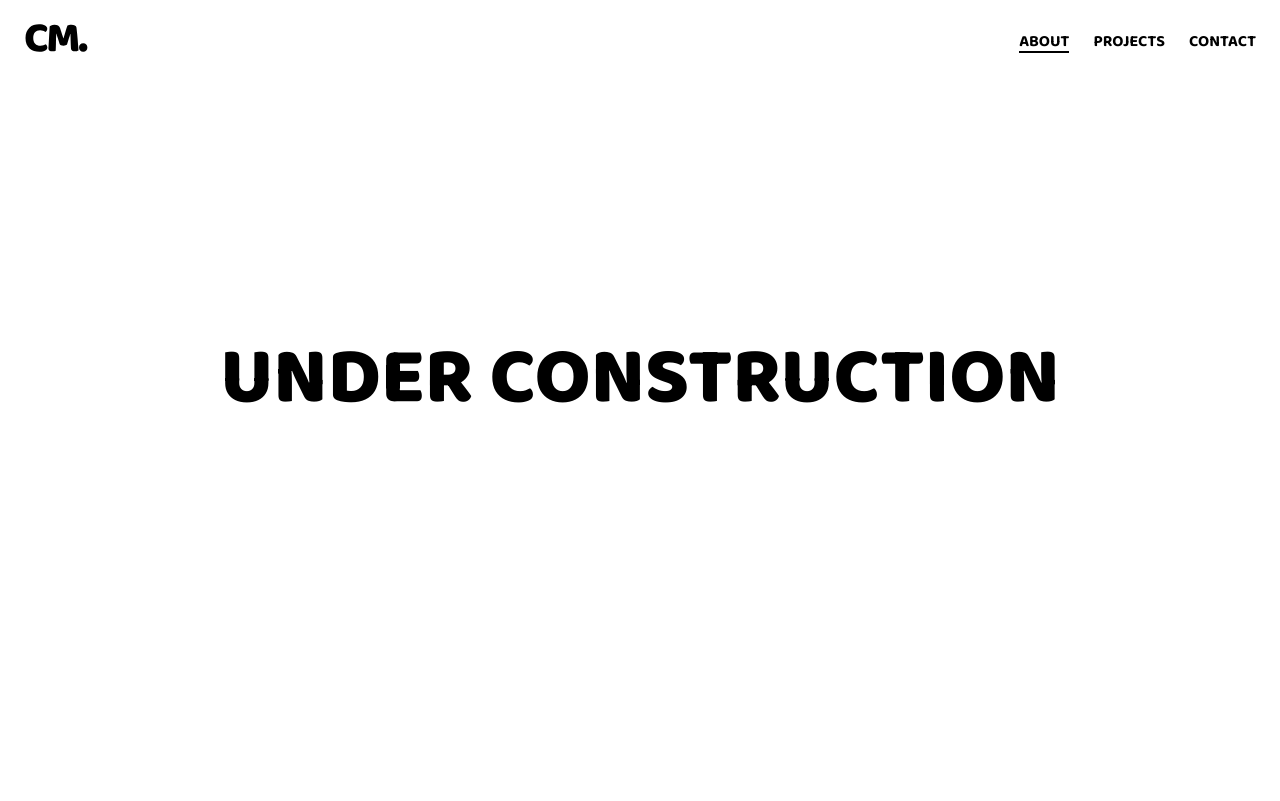
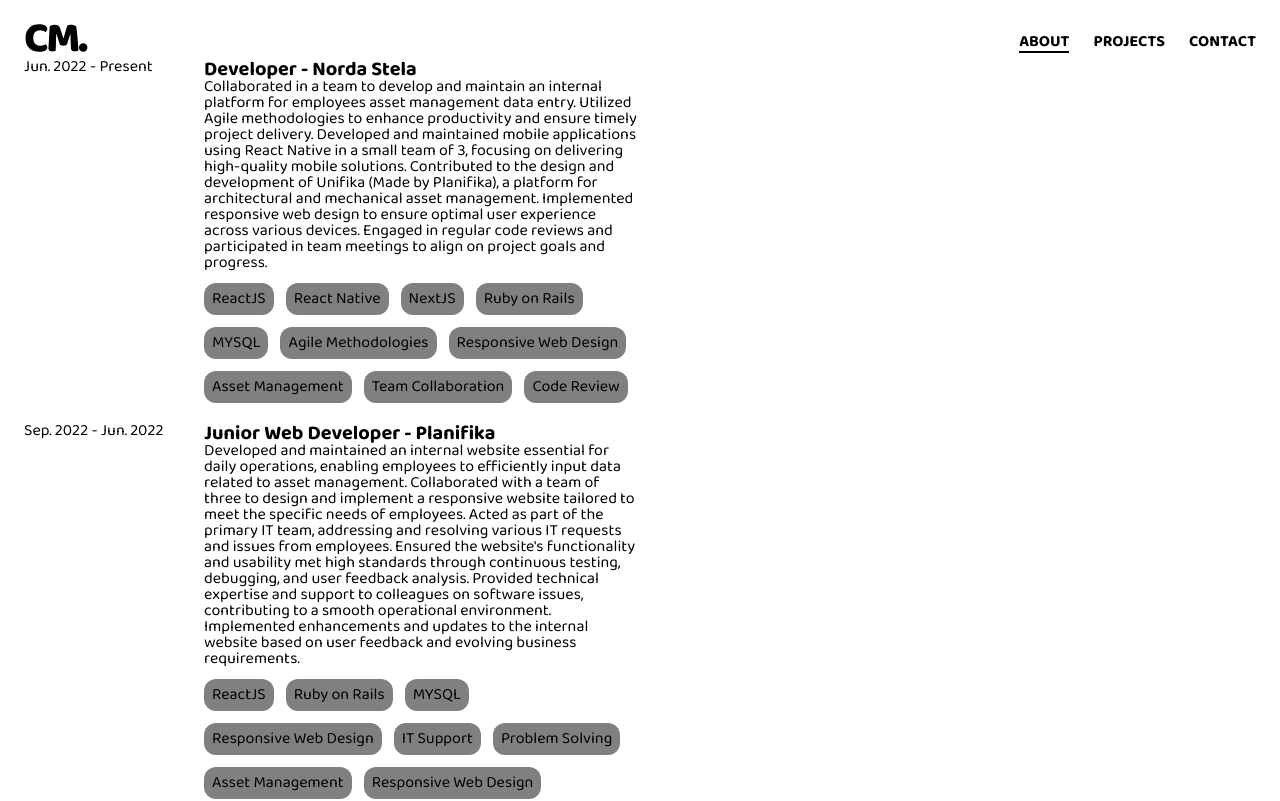
Before and after one commit to code-matter/code-matter-portfolio, a Next.js app: page /about in a window 1280 px wide. Shown: the top 801 px of the page. Built offline with nearby package versions, Linux system fonts and the light colour scheme.

Commit message:
feat: started about page

```diff
--- a/src/app/about/page.tsx
+++ b/src/app/about/page.tsx
@@ -1,3 +1,4 @@
+import Experiences from "../components/About/Experiences";
 import Construction from "../components/Construction/Construction";
 import { PageParams } from "../constants/types";
 import { NextPage } from "next";
@@ -5,7 +6,7 @@ import { NextPage } from "next";
 const AboutPage: NextPage<PageParams> = ({ params }) => {
   return (
     <div>
-      <Construction />
+      <Experiences />
     </div>
   );
 };
--- /dev/null
+++ b/src/app/assets/styles/components/experiences.scss
@@ -0,0 +1,31 @@
+.experiences-list {
+  width: 50%;
+  display: flex;
+  flex-direction: column;
+  gap: 20px;
+  .experience {
+    display: flex;
+    align-items: center;
+    &-dates {
+      min-width: 180px;
+      align-self: flex-start;
+    }
+    &-info {
+      display: flex;
+      flex-direction: column;
+      flex-grow: 1;
+      &_skills {
+        display: flex;
+        align-items: center;
+        flex-wrap: wrap;
+        gap: $big-gap;
+        margin-top: $big-gap;
+        &-items {
+          background-color: gray;
+          border-radius: 12px;
+          padding: 8px;
+        }
+      }
+    }
+  }
+}
--- a/src/app/assets/styles/globals.scss
+++ b/src/app/assets/styles/globals.scss
@@ -9,3 +9,4 @@
 // Components
 @import "./components/navbar.scss";
 @import "./components/construction.scss";
+@import "./components/experiences.scss";
--- a/src/app/assets/styles/imports/resets.scss
+++ b/src/app/assets/styles/imports/resets.scss
@@ -135,3 +135,16 @@ a {
   color: inherit;
   text-decoration: none;
 }
+
+h1 {
+  font-weight: 700;
+  font-size: 20px;
+}
+h2 {
+  font-weight: 700;
+  font-size: 16px;
+}
+h3 {
+  font-weight: 500;
+  font-size: 16px;
+}
--- /dev/null
+++ b/src/app/components/About/ExperienceItem.tsx
@@ -0,0 +1,34 @@
+import { Experience } from "@/app/constants/experiences";
+import React from "react";
+
+type ExperienceItemProps = {
+  experience: Experience;
+};
+
+const ExperienceItem = ({ experience }: ExperienceItemProps) => {
+  return (
+    <div className="experience">
+      <div className="experience-dates">
+        <p>{experience.dates.join(" - ")}</p>
+      </div>
+      <div className="experience-info">
+        <h1 className="experience-info_title">
+          {experience.jobTitle} - {experience.workplace}
+        </h1>
+        <p className="experience-info_description">{experience.description}</p>
+        <ul className="experience-info_skills">
+          {experience.skills.map((skill: string) => (
+            <li
+              className="experience-info_skills-items"
+              key={`${skill}-${experience.workplace}`}
+            >
+              {skill}
+            </li>
+          ))}
+        </ul>
+      </div>
+    </div>
+  );
+};
+
+export default ExperienceItem;
--- /dev/null
+++ b/src/app/components/About/Experiences.tsx
@@ -0,0 +1,17 @@
+import { Experience, EXPERIENCES } from "@/app/constants/experiences";
+import React from "react";
+import ExperienceItem from "./ExperienceItem";
+
+type ExperiencesProps = {};
+
+const Experiences = ({}: ExperiencesProps) => {
+  return (
+    <ul className="experiences-list">
+      {EXPERIENCES.map((experience: Experience) => (
+        <ExperienceItem experience={experience} key={experience.workplace} />
+      ))}
+    </ul>
+  );
+};
+
+export default Experiences;
--- a/src/app/components/Construction/Construction.tsx
+++ b/src/app/components/Construction/Construction.tsx
@@ -1,8 +1,8 @@
 import React from "react";
 
-type Props = {};
+type ConstructionProps = {};
 
-const Construction = (props: Props) => {
+const Construction = (props: ConstructionProps) => {
   return (
     <div className="under-construction">
       <h1>UNDER CONSTRUCTION</h1>
--- a/src/app/components/Navigation/Navigation.tsx
+++ b/src/app/components/Navigation/Navigation.tsx
@@ -3,9 +3,9 @@ import NavLink from "./NavLink";
 import Image from "next/image";
 import Logo from "@/app/assets/images/logo.svg";
 
-type Props = {};
+type NavigationProps = {};
 
-const Navigation = (props: Props) => {
+const Navigation = (props: NavigationProps) => {
   return (
     <div className="navbar">
       <NavLink href="/">
--- /dev/null
+++ b/src/app/constants/experiences.ts
@@ -0,0 +1,103 @@
+export type Experience = {
+  workplace: string;
+  jobTitle: string;
+  url?: string;
+  description: string;
+  dates: string[];
+  skills: string[];
+};
+
+export const EXPERIENCES: Experience[] = [
+  {
+    workplace: "Norda Stela",
+    jobTitle: "Developer",
+    url: "https://norda.com/en/",
+    description:
+      "Collaborated in a team to develop and maintain an internal platform for employees asset management data entry. Utilized Agile methodologies to enhance productivity and ensure timely project delivery. Developed and maintained mobile applications using React Native in a small team of 3, focusing on delivering high-quality mobile solutions. Contributed to the design and development of Unifika (Made by Planifika), a platform for architectural and mechanical asset management. Implemented responsive web design to ensure optimal user experience across various devices. Engaged in regular code reviews and participated in team meetings to align on project goals and progress.",
+    dates: ["Jun. 2022", "Present"],
+    skills: [
+      "ReactJS",
+      "React Native",
+      "NextJS",
+      "Ruby on Rails",
+      "MYSQL",
+      "Agile Methodologies",
+      "Responsive Web Design",
+      "Asset Management",
+      "Team Collaboration",
+      "Code Review",
+    ],
+  },
+  {
+    workplace: "Planifika",
+    jobTitle: "Junior Web Developer",
+    url: undefined,
+    description:
+      "Developed and maintained an internal website essential for daily operations, enabling employees to efficiently input data related to asset management. Collaborated with a team of three to design and implement a responsive website tailored to meet the specific needs of employees. Acted as part of the primary IT team, addressing and resolving various IT requests and issues from employees. Ensured the website's functionality and usability met high standards through continuous testing, debugging, and user feedback analysis. Provided technical expertise and support to colleagues on software issues, contributing to a smooth operational environment. Implemented enhancements and updates to the internal website based on user feedback and evolving business requirements.",
+    dates: ["Sep. 2022", "Jun. 2022"],
+    skills: [
+      "ReactJS",
+      "Ruby on Rails",
+      "MYSQL",
+      "Responsive Web Design",
+      "IT Support",
+      "Problem Solving",
+      "Asset Management",
+      "Responsive Web Design",
+      "Team Collaboration",
+      "Code Review",
+    ],
+  },
+  {
+    workplace: "04h11",
+    jobTitle: "Junior Web Developer",
+    url: undefined,
+    description:
+      "Developed responsive and interactive front-end features using ReactJS for client websites, ensuring optimal user experience and performance. Gained experience in back-end development using Ruby on Rails and MySQL. Implemented data visualization techniques using D3.js to present complex information in a clear and insightful manner for clients. Designed and maintained websites for various clients, incorporating web styling to enhance visual appeal and user engagement. Ensured websites responsiveness across different devices. Collaborated with cross-functional teams including designers and project managers to deliver high-quality web solutions within project timelines.",
+    dates: ["Oct. 2021", "Sep. 2022"],
+    skills: [
+      "ReactJS",
+      "Ruby on Rails",
+      "MYSQL",
+      "D3.js",
+      "Responsive Web Design",
+      "Client Communication",
+      "Team Collaboration",
+    ],
+  },
+  {
+    workplace: "TechnoScience",
+    jobTitle: "Science & Programming Workshop Educator",
+    url: "https://technoscience.ca/",
+    description:
+      "Designed and delivered engaging Science and Python programming workshops for children, fostering their interest and understanding in STEM subjects. Conducted workshops utilizing Raspberry Pi and guided participants in building and programming robots using Python, enhancing their practical skills and creativity. Developed customized workshop content, adapting curriculum to cater to varying age groups and educational backgrounds. Trained fellow educators on delivering effective workshop sessions, ensuring consistency and quality across programs. Planned and executed presentations using PowerPoint to effectively communicate workshop content and engage participants. Monitored and evaluated workshop outcomes, gathering feedback to continuously improve curriculum and teaching methods.",
+    dates: ["Jan. 2020", "Jun. 2022"],
+    skills: [
+      "Python",
+      "Raspbery Pi",
+      "ReactJS",
+      "Teaching",
+      "Workshop Development",
+      "Presentation Skills",
+      "Educational Outreach",
+    ],
+  },
+  {
+    workplace: "Kreezee",
+    jobTitle: "Web Developer Internship",
+    url: "https://www.kreezee.com/",
+    description:
+      "Developed and implemented various widgets for the company's WYSIWYG website builder, including an image carousel, file uploader/viewer, and calendar. Collaborated with team members to design and integrate user-friendly features, enhancing the functionality and usability of the WYSIWYG builder platform. Utilized Angular framework to create dynamic and responsive front-end components. Gained proficiency in backend development using C# and .NET framework. Participated in agile development processes, contributing to daily stand-ups, sprint planning, and code reviews. Assisted in troubleshooting and resolving technical issues to ensure smooth operation of web applications. Acquired hands-on experience in version control and collaborative coding environments.",
+    dates: ["Summer 2020"],
+    skills: [
+      "Angular",
+      ".NET",
+      "C#",
+      "Agile Methodologies",
+      "Problem Solving",
+      "Team Collaboration",
+      "Responsive Web Design",
+      "Code Review",
+    ],
+  },
+];
```
